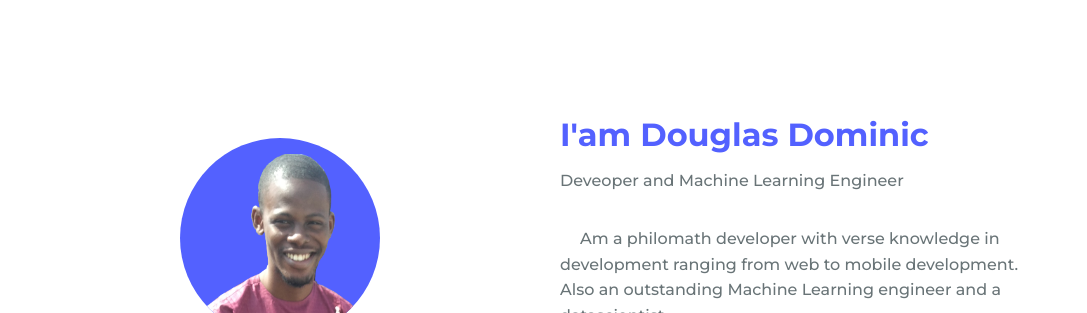
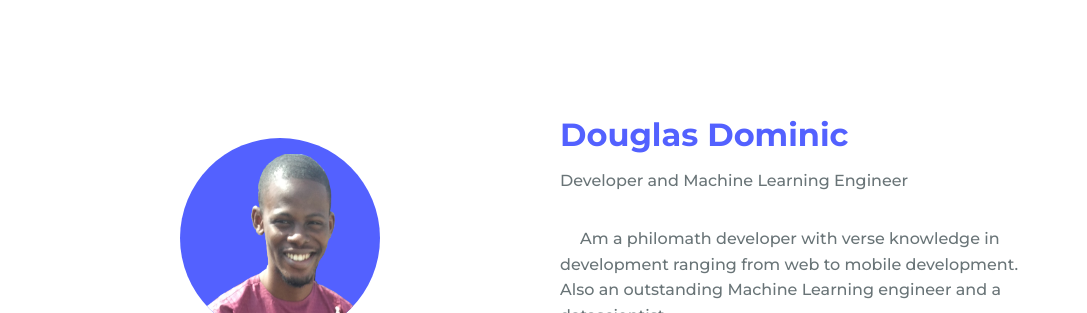
Before and after one commit to xi6th/portfolioix, a plain HTML site: page index.html in a window 1280 px wide. Shown: the part 950-1263 px from the top of the page, without its empty margins (96-1183 px from the left). Drawn offline with nearby package versions, Linux system fonts and the light colour scheme.

Commit message:
Update index.html

```diff
--- a/index.html
+++ b/index.html
@@ -65,8 +65,8 @@
                     </div>
 
                     <div>
-                        <h2 class="about__subtitle">I'am Douglas Dominic</h2>
-                        <span class="about__profession">Deveoper and Machine Learning Engineer</span>
+                        <h2 class="about__subtitle">Douglas Dominic</h2>
+                        <span class="about__profession">Developer and Machine Learning Engineer</span>
                         <p class="about__text">Am a philomath developer with verse knowledge in development ranging from web to mobile development.
                             <br>Also an outstanding Machine Learning engineer and a datascientist.
                         </p>
```
